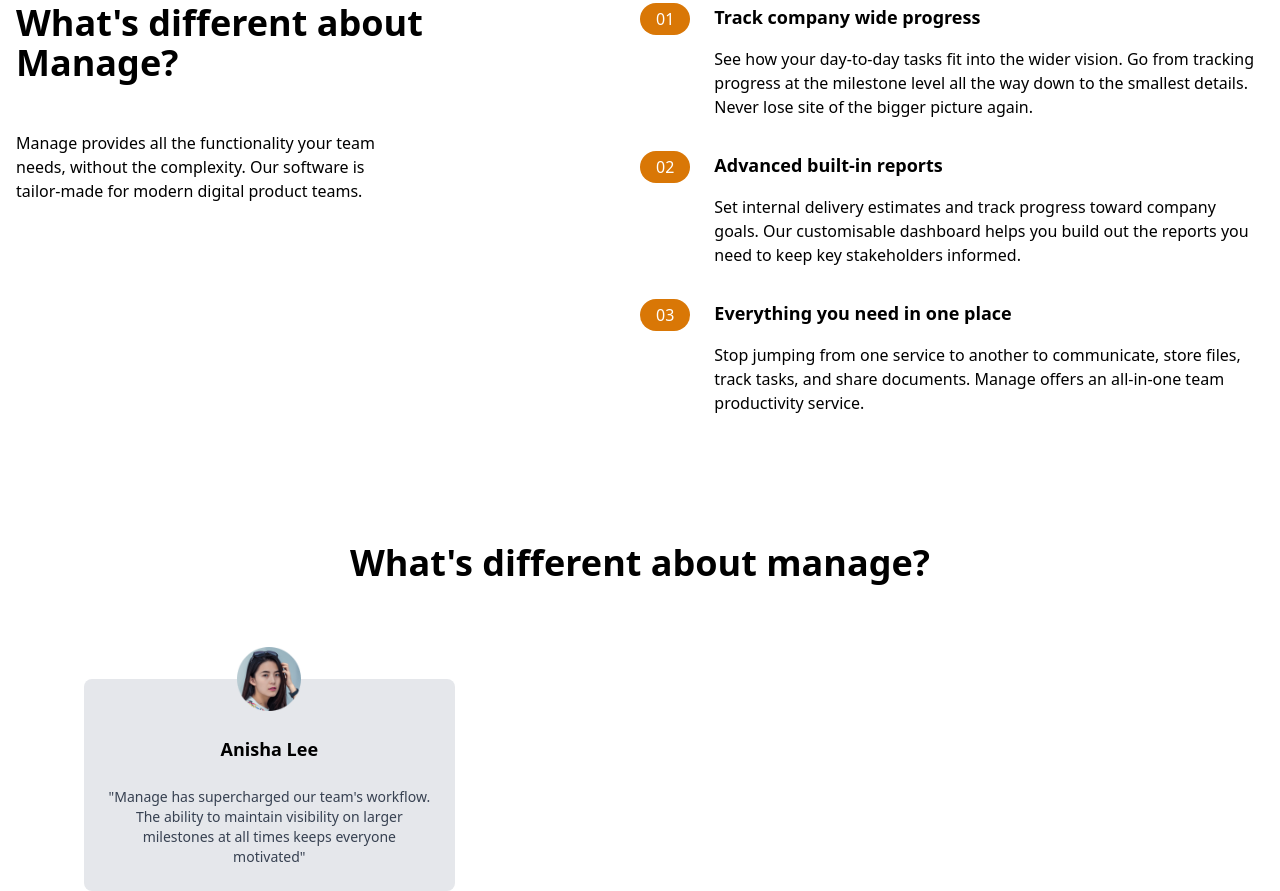
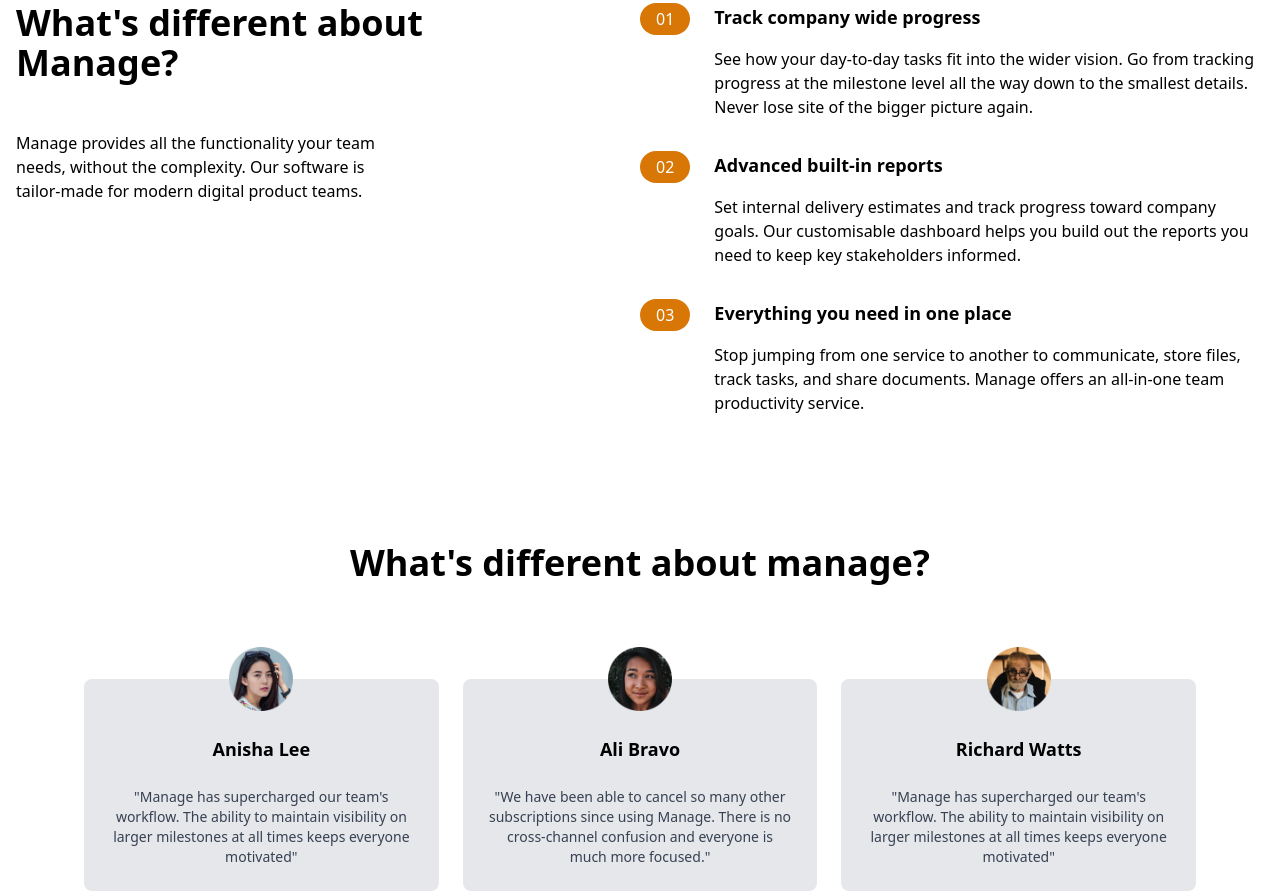
Before and after one commit to ryanmello/tailwind-cc, a website: page index.html in a window 1280 px wide. Shown: the part 694-1585 px from the top of the page. Drawn offline with nearby package versions, Linux system fonts and the light colour scheme.

Commit message:
finished testimonials

```diff
--- a/index.html
+++ b/index.html
@@ -173,6 +173,26 @@
                 everyone motivated"
               </p>
           </div>
+          <!-- Testimonial 2 -->
+          <div class="hidden flex-col items-center p-6 space-y-6 rounded-lg bg-gray-200 md:w-1/3 md:flex">
+            <img src="img/avatar-ali.png" class="w-16 -mt-14" alt="">
+              <h5 class="text-lg font-bold">Ali Bravo</h5>
+              <p class="text-sm text-gray-700">
+                "We have been able to cancel so many other subscriptions since
+                using Manage. There is no cross-channel confusion and everyone
+                is much more focused."
+              </p>
+          </div>
+          <!-- Testimonial 3 -->
+          <div class="hidden md:flex flex-col items-center p-6 space-y-6 rounded-lg bg-gray-200 md:w-1/3">
+            <img src="img/avatar-richard.png" class="w-16 -mt-14" alt="">
+              <h5 class="text-lg font-bold">Richard Watts</h5>
+              <p class="text-sm text-gray-700">
+                "Manage has supercharged our team's workflow. The ability to
+                maintain visibility on larger milestones at all times keeps
+                everyone motivated"
+              </p>
+          </div>
         </div>
       </div>
     </section>
```
